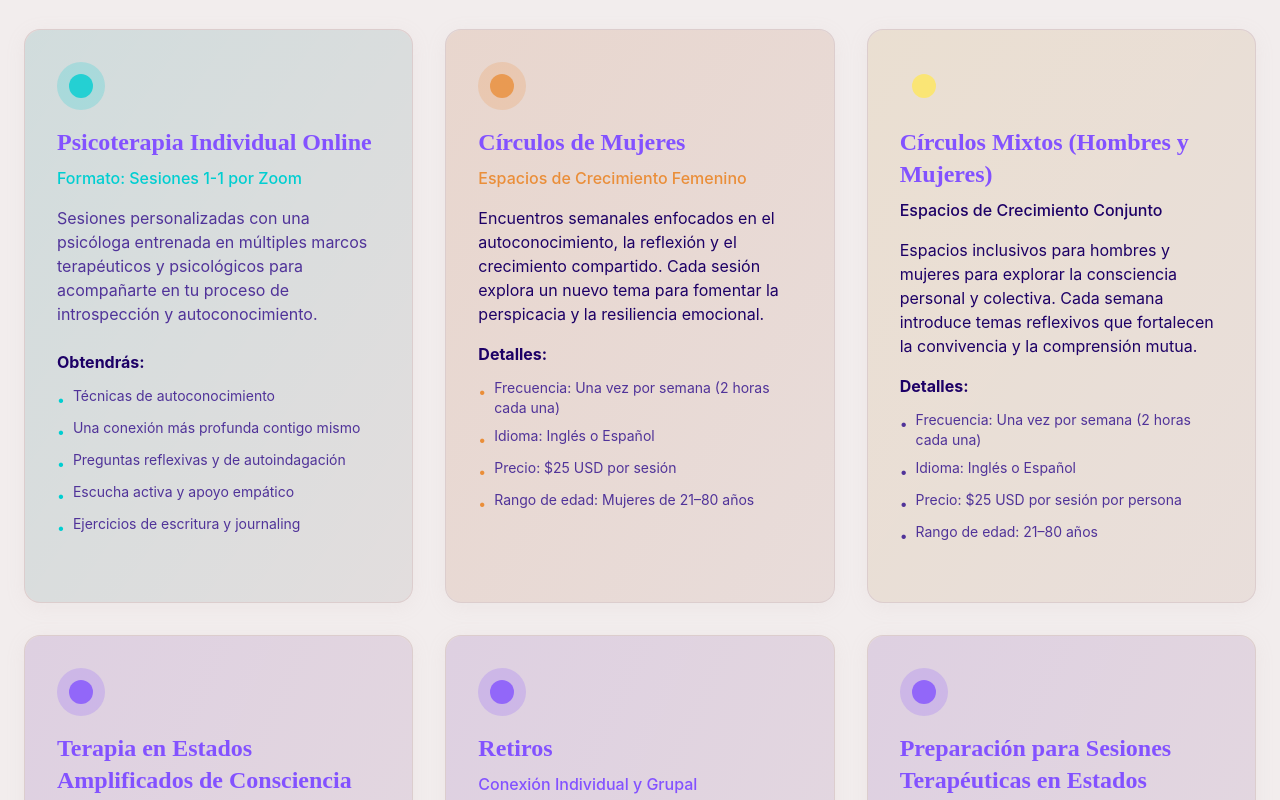
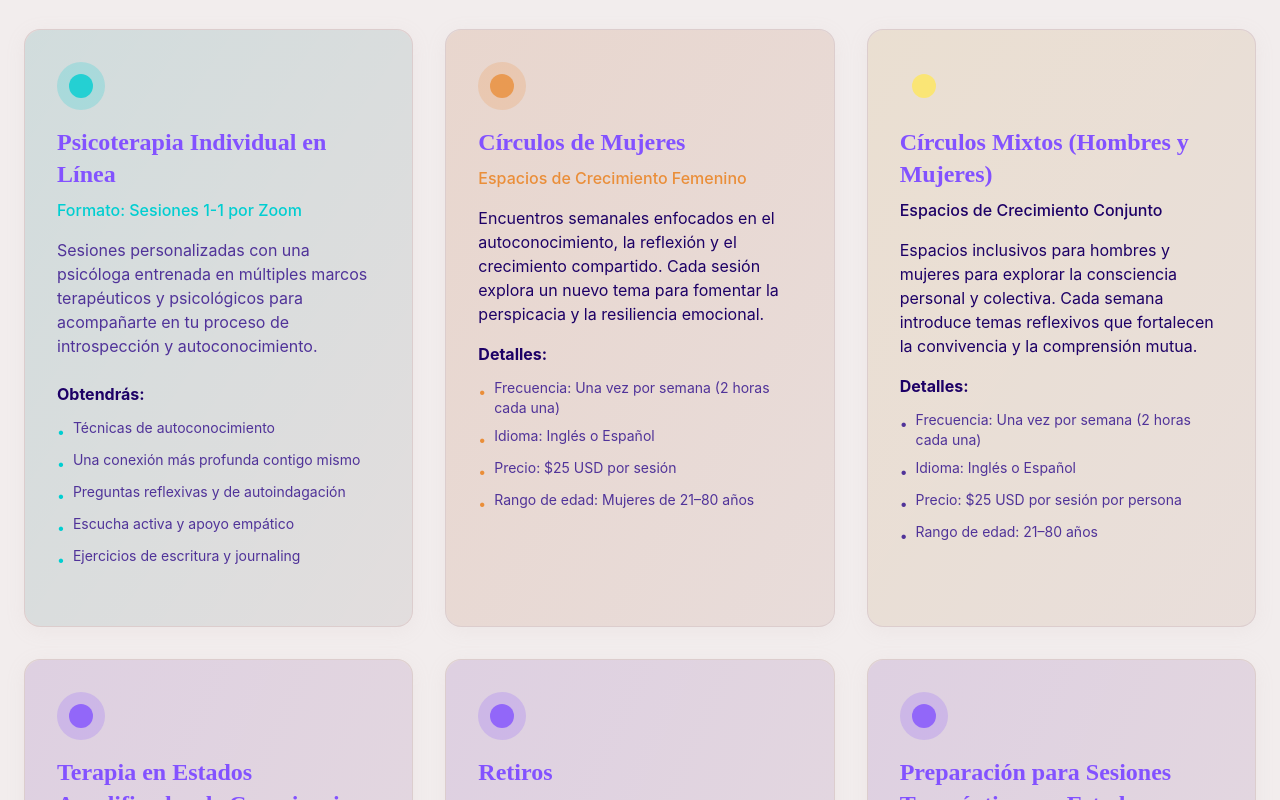
Before and after one commit to loveruleslife/paocha-mindbloom-site, a React (Vite) app: page / in a window 1280 px wide. Shown: the part 2380-3180 px from the top of the page. Built offline with nearby package versions, Linux system fonts and the light colour scheme; the HTML template or start-up script is replaced by a standard one.

Commit message:
Change "online" to "en línea"

```diff
--- a/src/contexts/LanguageContext.tsx
+++ b/src/contexts/LanguageContext.tsx
@@ -53,7 +53,7 @@ const translations = {
     'services.more': 'Más Información',
 
     // Service items
-    'service.therapy.title': 'Psicoterapia Individual Online',
+    'service.therapy.title': 'Psicoterapia Individual en Línea',
     'service.therapy.subtitle': 'Formato: Sesiones 1-1 por Zoom',
     'service.therapy.description': 'Sesiones personalizadas con una psicóloga entrenada en múltiples marcos terapéuticos y psicológicos para acompañarte en tu proceso de introspección y autoconocimiento.',
     'service.therapy.gain': 'Obtendrás:',
```
